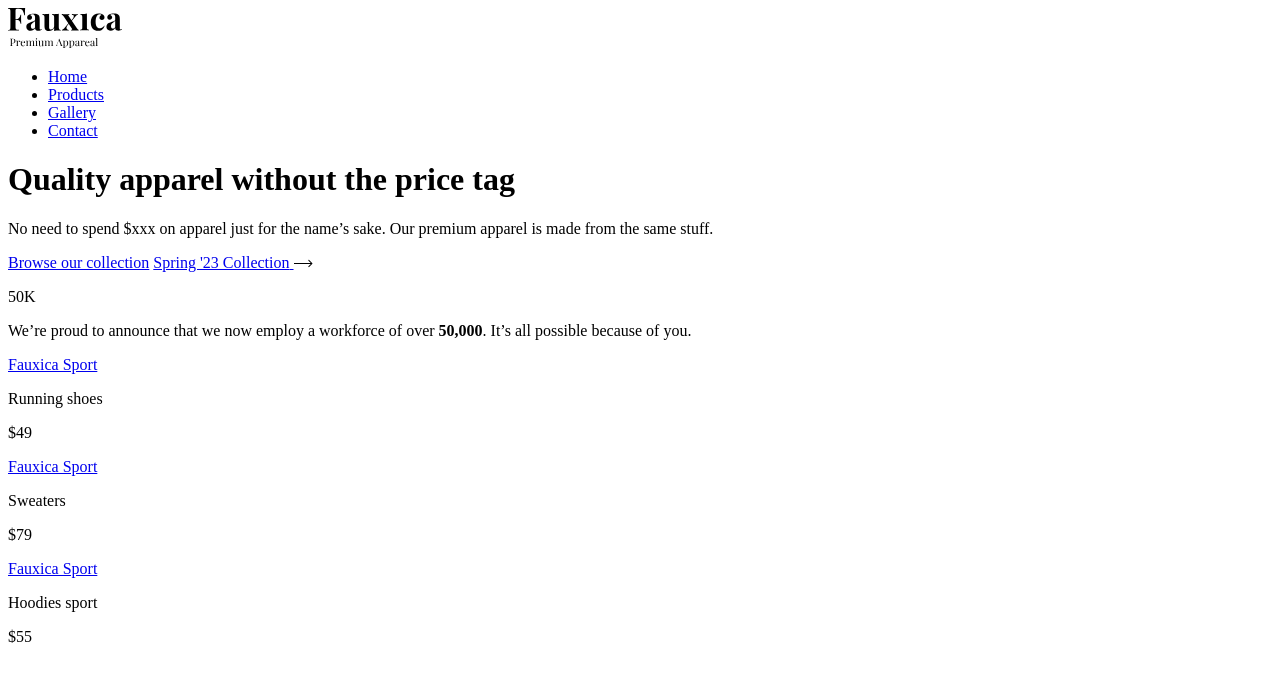
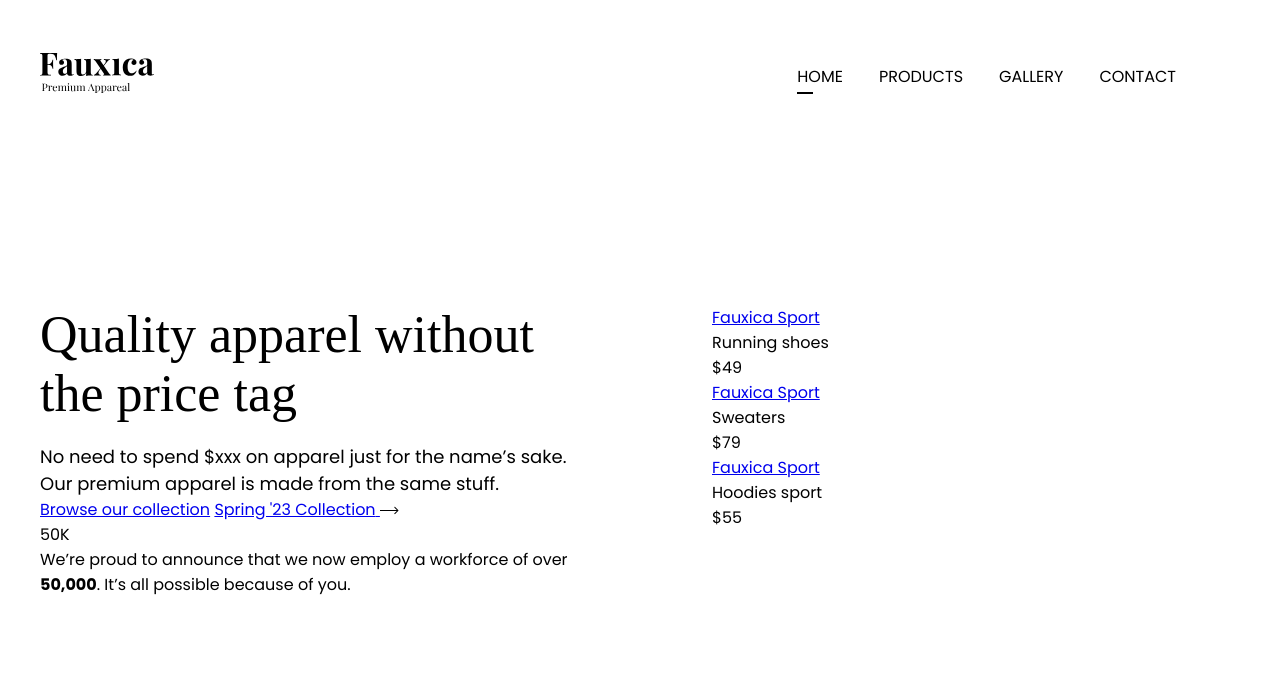
Before and after one commit to karolinasniezek/fauxica-landing-page, a website built with Vite: page fauxica-landing-page/index.html in a window 1280 px wide. Built offline with nearby package versions, Linux system fonts and the light colour scheme.

Commit message:
add styles

```diff
--- a/fauxica-landing-page/index.html
+++ b/fauxica-landing-page/index.html
@@ -6,6 +6,12 @@
     <meta name="viewport" content="width=device-width, initial-scale=1.0" />
     <title>Fauxica</title>
     <link rel="stylesheet" href="style.css">
+    <link rel="preconnect" href="https://fonts.googleapis.com">
+<link rel="preconnect" href="https://fonts.gstatic.com" crossorigin>
+<link href="https://fonts.googleapis.com/css2?family=Poppins:ital,wght@0,100;0,200;0,300;0,400;0,500;0,600;0,700;0,800;0,900;1,100;1,200;1,300;1,400;1,500;1,600;1,700;1,800;1,900&display=swap" rel="stylesheet">
+<link rel="preconnect" href="https://fonts.googleapis.com">
+<link rel="preconnect" href="https://fonts.gstatic.com" crossorigin>
+<link href="https://fonts.googleapis.com/css2?family=Poppins:ital,wght@0,100;0,200;0,300;0,400;0,500;0,600;0,700;0,800;0,900;1,100;1,200;1,300;1,400;1,500;1,600;1,700;1,800;1,900&display=swap" rel="stylesheet">
   </head>
   <body>
     <div>
@@ -13,7 +19,7 @@
         <header>
           <a href="index.html"><img src="./public/images/logo.svg" alt="Fauxica logo"></a>
           <nav>
-            <ul>
+            <ul class="nav-list">
               <li>
                 <a href="#" class="active">Home</a>
               </li>
@@ -32,7 +38,7 @@
         <main>
           <div class="content-section">
             <h1>Quality apparel without the price tag</h1>
-            <p>No need to spend $xxx on apparel just for the name’s sake. Our premium apparel is made from the same stuff.</p>
+            <p class="subhead">No need to spend $xxx on apparel just for the name’s sake. Our premium apparel is made from the same stuff.</p>
             <div class="cta-buttons">
               <a href="#" class="primary-cta">Browse our collection</a>
               <a href="#" class="secondary-cta">
--- a/fauxica-landing-page/style.css
+++ b/fauxica-landing-page/style.css
@@ -0,0 +1,78 @@
+* {
+  margin: 0;
+  padding: 0;
+  box-sizing: border-box;
+}
+
+body {
+  font-family: 'Poppins', sans-serif;
+}
+
+.wrapper {
+  max-width: 1200px;
+  margin: 0 auto;
+}
+
+header {
+  display: flex;
+  justify-content: space-between;
+  align-items: center;
+}
+
+nav {
+  margin: 4em;
+}
+
+.nav-list {
+  list-style: none;
+  display: flex;
+  gap: 36px;
+  margin: 0;
+}
+
+nav a {
+  text-decoration: none;
+  color: #000000;
+  text-transform: uppercase;
+  font-size: 16px;
+  position: relative;
+}
+
+nav a.active::before {
+  position: absolute;
+  content: '';
+  width: 35%;
+  height: 2px;
+  color: #000000;
+  border-bottom: 2px solid #000000;
+  bottom: -6px;
+
+}
+
+main {
+  display: flex;
+  gap: 132px;
+  margin-top: 152px;
+}
+
+.content-section {
+  width: 45%;
+}
+
+.images-section {
+  flex-grow: 1;
+}
+
+.content-section h1 {
+  font-size: 52px;
+  font-family: 'Playfair Display', serif;
+  font-weight: normal;
+  color: #000000;
+
+}
+
+.subhead {
+  font-size: 18px;
+  color: #000000;
+  margin-top: 20px;
+}
```
